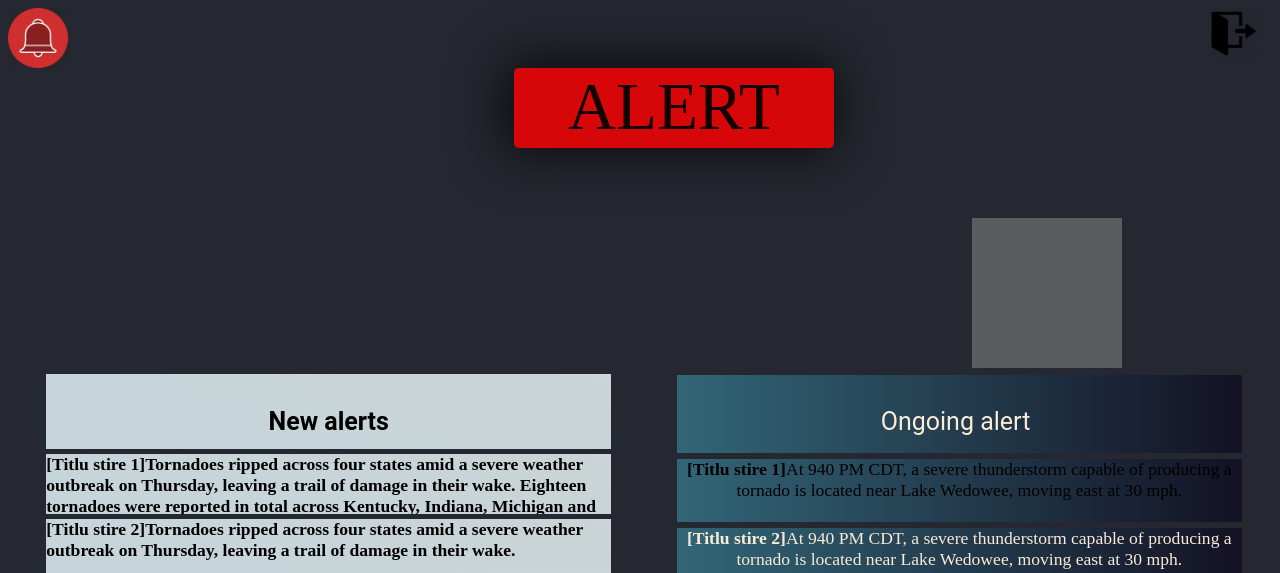
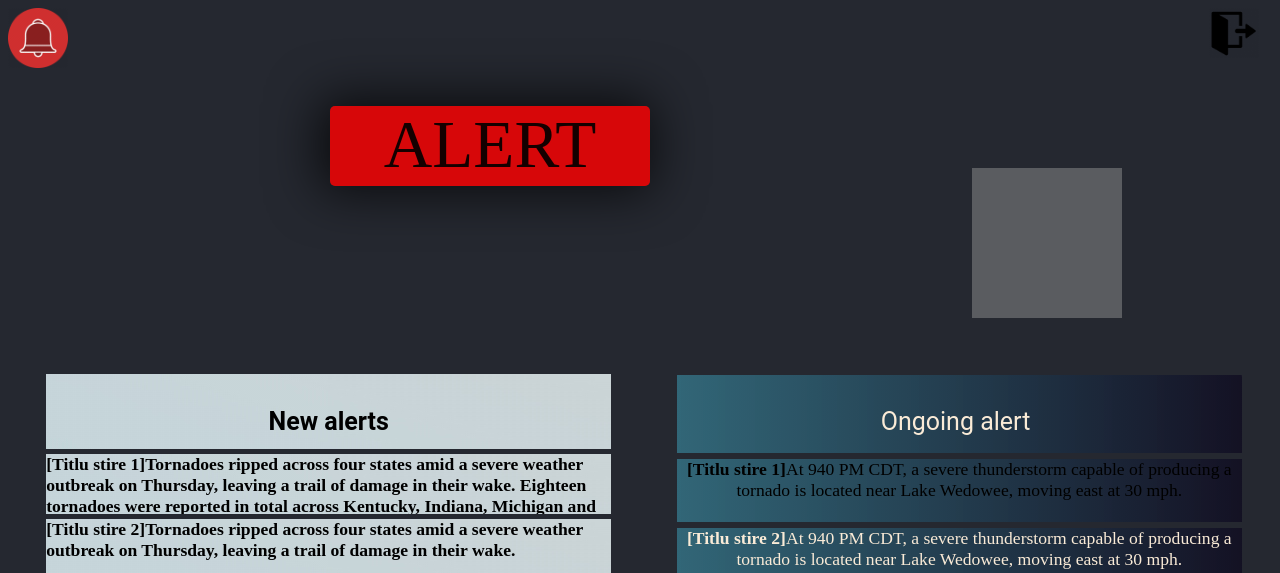
Before and after one commit to MihaelaPotlog/TW, a PHP site: page /Autoritati.html in a window 1280 px wide. Shown: the top 573 px of the page. Run offline with PHP 8.4, Linux system fonts and the light colour scheme; grey boxes are pictures that could not be loaded.

Commit message:
Revert "buton alerta"
This reverts commit 66b74d604194719761610a96245000fef3e39dec.

```diff
--- a/Autoritati.css
+++ b/Autoritati.css
@@ -31,12 +31,12 @@ a{
 }
 #om{
     position:relative;
-    top:150px;
+    top:100px;
     float: right;
     width:150px;
     height: 150px;
     margin-right:150px;
-    z-index:20;
+
     cursor:pointer;
     animation: blink 1s;
     animation-iteration-count: infinite;
--- a/crisisButtons.css
+++ b/crisisButtons.css
@@ -1,14 +1,14 @@
 
 div#alert{
 
-    margin-left: 40%;
-    margin-right: 40%;
+    margin-left: auto;
+    margin-right: auto;
     display: flex;
     justify-content: center;
     color: rgba(0, 0, 0, 0.904);
     background-color:  rgba(255, 0, 0, 0.815);
     border-radius: 5px;
-
+    margin-top: 3%;
     width: 20em;
     height: 5em;
 
```
